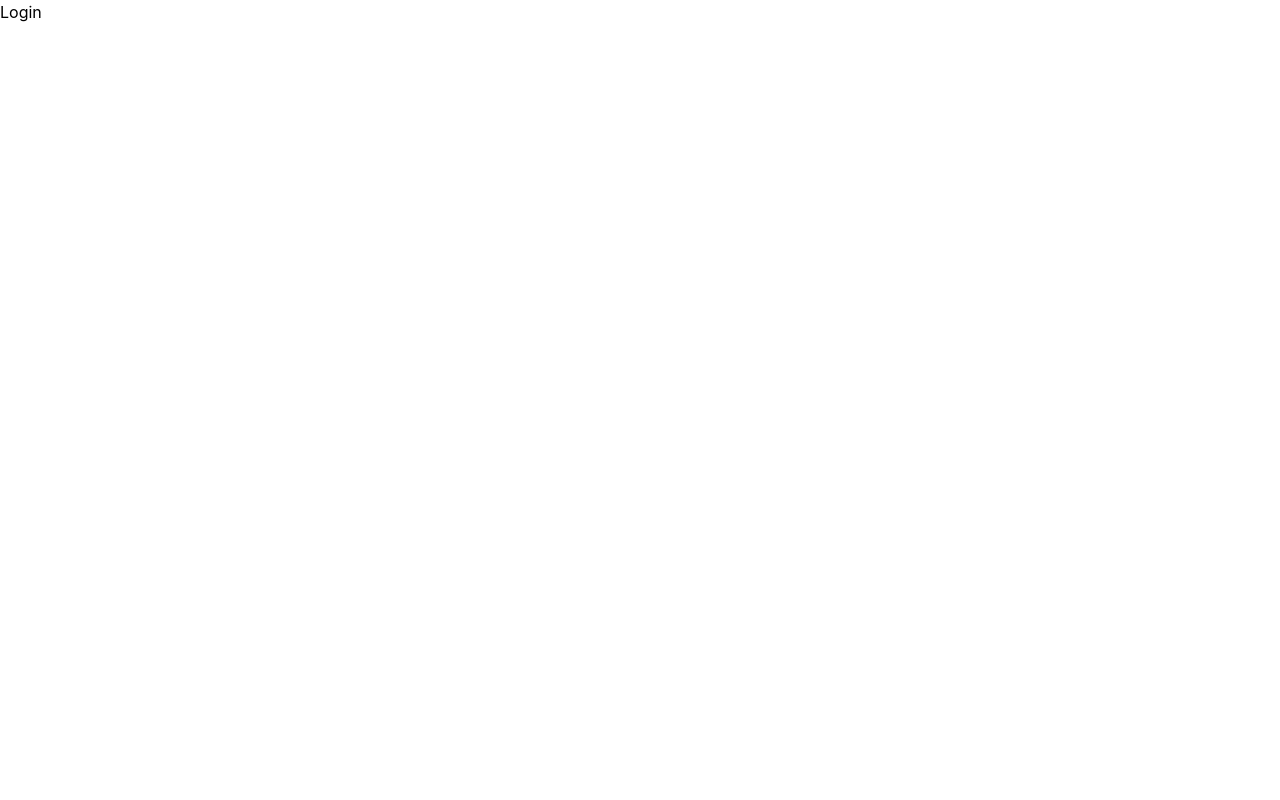
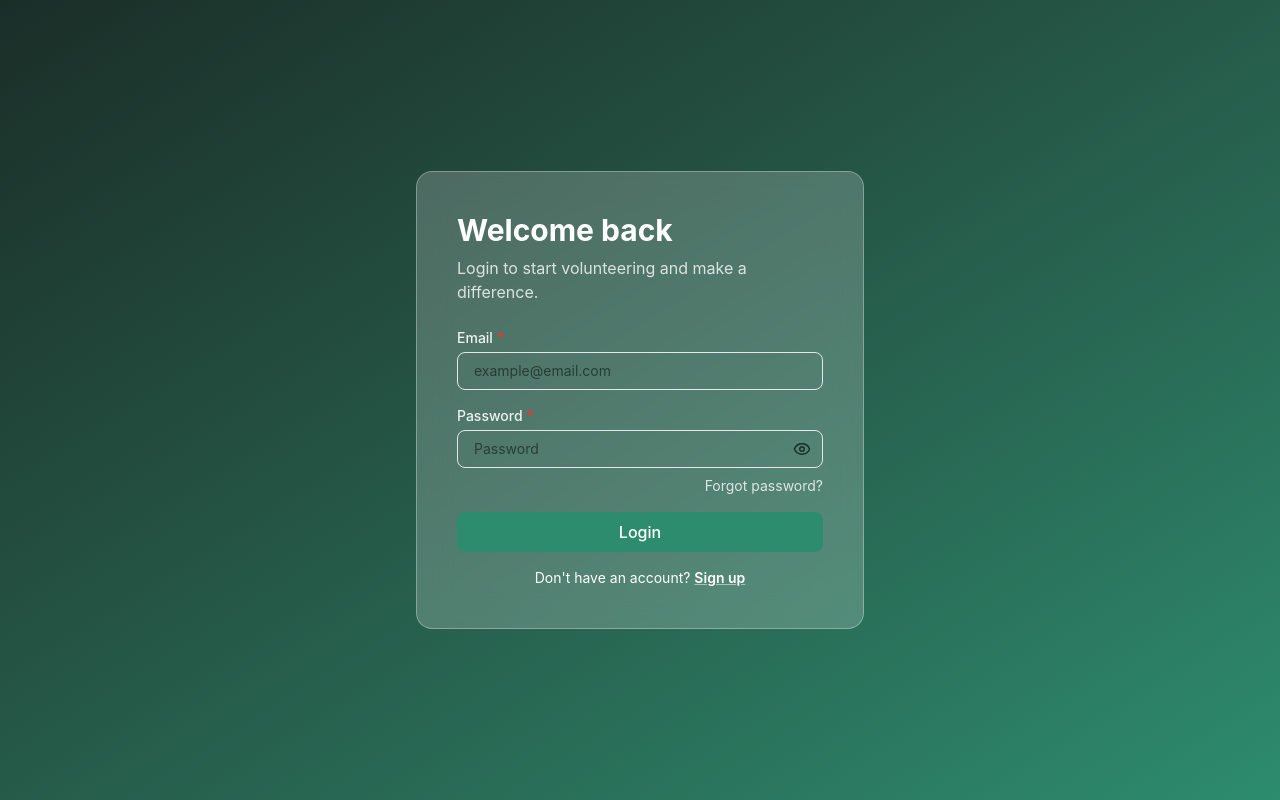
Before and after one commit to whaleism/volunteer-signup-app, a React (Vite) app: page /login in a window 1280 px wide. Built offline with nearby package versions, Linux system fonts and the light colour scheme.

Commit message:
Added: Login form, handle form error validation, and toggle password on/off.

```diff
--- a/src/pages/public/Login.jsx
+++ b/src/pages/public/Login.jsx
@@ -1,3 +1,114 @@
+import { useState } from "react";
+import { Eye, EyeOff } from "lucide-react";
+
 export default function Login() {
-  return <h1>Login</h1>;
+  const [email, setEmail] = useState("");
+  const [password, setPassword] = useState("");
+  const [errors, setErrors] = useState({});
+  const [showPassword, setShowPassword] = useState(false);
+
+  function handleSubmit(e) {
+    e.preventDefault();
+
+    const newErrors = {};
+
+    if (email.trim() === "") {
+      newErrors.email = "Email";
+    }
+    if (password.trim() === "") {
+      newErrors.password = "Password";
+    }
+
+    setErrors(newErrors);
+    console.log(newErrors);
+
+    if (Object.keys(newErrors).length === 0) {
+      console.log("Form is valid:", { email, password });
+    }
+  }
+
+  return (
+    <div className="relative h-screen w-full bg-gradient-to-br from-[#1a2e28] to-[#2d8c6e] flex items-center justify-center">
+      {/* Centered blurred card */}
+      <div className="bg-white/20 backdrop-blur-lg border border-white/30 rounded-2xl p-10 w-full max-w-md">
+        <h1 className="text-3xl font-bold text-white mb-2">Welcome back</h1>
+        <p className="text-white/80 mb-6">
+          Login to start volunteering and make a difference.
+        </p>
+        <form onSubmit={handleSubmit}>
+          {Object.keys(errors).length > 0 && (
+            <div
+              role="alert"
+              className="bg-red-50 border border-red-200 text-red-700 text-sm rounded-lg px-4 py-3 mb-6"
+            >
+              Please fill in: {Object.values(errors).join(", ")}
+            </div>
+          )}
+          <div className="mb-4">
+            <label
+              htmlFor="email"
+              className="block text-sm font-medium text-white/90 mb-1"
+            >
+              Email <span className="text-red-500">*</span>
+            </label>
+            <input
+              id="email"
+              type="email"
+              value={email}
+              onChange={(e) => setEmail(e.target.value)}
+              placeholder="example@email.com"
+              className="w-full border border-gray-200 rounded-lg px-4 py-2 text-sm focus:outline-none focus:ring-2 focus:ring-[#2d8c6e]"
+            />
+          </div>
+          <div className="mb-4">
+            <label
+              htmlFor="password"
+              className="block text-sm font-medium text-white/90 mb-1"
+            >
+              Password <span className="text-red-500">*</span>
+            </label>
+            <div className="relative">
+              <input
+                id="password"
+                type={showPassword ? "text" : "password"}
+                value={password}
+                onChange={(e) => setPassword(e.target.value)}
+                placeholder="Password"
+                className="w-full border border-gray-200 rounded-lg px-4 py-2 text-sm focus:outline-none focus:ring-2 focus:ring-[#2d8c6e]"
+              />
+              <button
+                type="button"
+                onClick={() => setShowPassword(!showPassword)}
+                className="absolute right-3 top-1/2 -translate-y-1/2 text-[#1a2e28]"
+                aria-label={showPassword ? "Hide password" : "Show password"}
+              >
+                {showPassword ? <EyeOff size={18} /> : <Eye size={18} />}
+              </button>
+            </div>
+            <p className="text-sm text-white/80 mt-2 text-right">
+              <a href="/" className="hover:text-white">
+                Forgot password?
+              </a>
+            </p>
+          </div>
+          <button
+            type="submit"
+            className="w-full bg-[#2d8c6e] text-white py-2 rounded-lg font-medium hover:bg-[#256f58] transition"
+          >
+            Login
+          </button>
+        </form>
+
+        <p className="text-sm text-white text-center mt-4">
+          Don't have an account?{" "}
+          <a
+            href="/signup"
+            className="text-white font-semibold underline decoration-white/50 hover:decoration-white transition"
+          >
+            Sign up
+          </a>
+        </p>
+      </div>
+    </div>
+  );
 }
```
